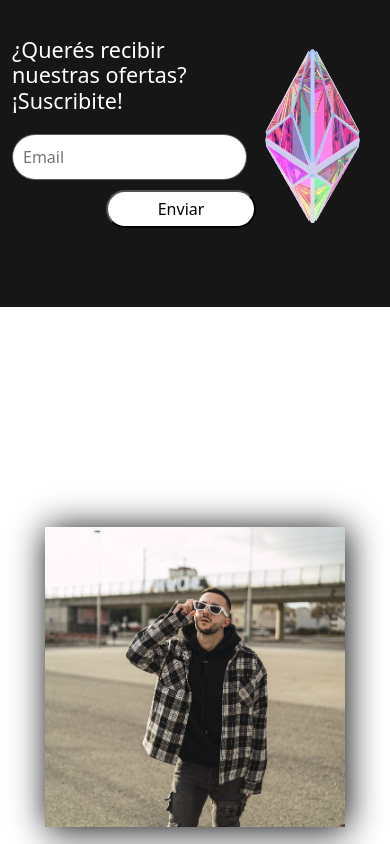
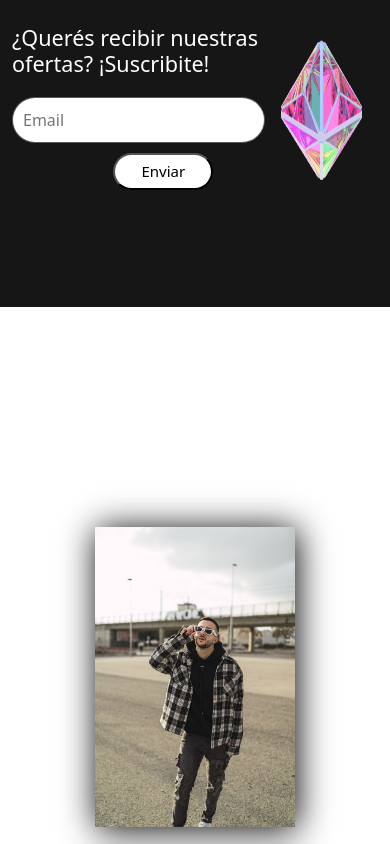
Before and after one commit to josuegrazioso/PreEntrega3Grazioso, a plain HTML site: page index.html in a window 390 px wide. Shown: the part 3080-3924 px from the top of the page. Drawn offline with nearby package versions, Linux system fonts and the light colour scheme.

Commit message:
cambios recientes

```diff
--- a/index.html
+++ b/index.html
@@ -61,13 +61,13 @@
                     <div class="col-md-8 col-lg-6">
                         <h4>¿Querés recibir nuestras ofertas? ¡Suscribite!</h3>
                         <form>
-                            <div class="grupo-inpu">
+                            <div class="grupo-input flex-wrap">
                                 <input type="email" name="mail" id="email" class="form-mail" autocorrect="off" placeholder="Email" autocapitalize="off" aria-label="Email">
                                 <button>Enviar</button>
                             </div>
                         </form>
                     </div>
-                    <div>
+                    <div class="img-fluid">
                         <img class="gif img-fluid" src="./multimedia/gif/33Ho.gif" alt="gif">
                     </div>
                 </div>
--- a/scss/_footer.scss
+++ b/scss/_footer.scss
@@ -1,7 +1,7 @@
 .footer{
     background-color: black;
     width: 100%;
-    height: 300px;
+    height: 500px;
     margin-top: 500px;
     color: white;
     text-decoration: none;
--- a/scss/_main.scss
+++ b/scss/_main.scss
@@ -47,6 +47,10 @@
     .gif{
         width: 250px;
         height: 250px;
+        @media(max-width:550px){
+            width: 200px;
+            height: 200px;
+        }
     }
 }
 .caja-2-mail{
@@ -75,6 +79,10 @@
         width: 150px;
         margin-top: 10px;
         margin-left: 40%;
+        @media(max-width:550px){
+            width: 100px;
+            font-size: 15px;
+        }
     }
 }
 .animaciones{
@@ -91,6 +99,9 @@
     overflow: hidden;
     -webkit-box-shadow: 2px 2px 33px 0px #000000;
     box-shadow: 2px 2px 33px 0px #000000;
+    @media(max-width:550px){
+        width: 200px;
+    }
     .content{
         position: absolute;
         text-align: center;
```
Also changed, not shown: css/styles.css, 1 other file.
